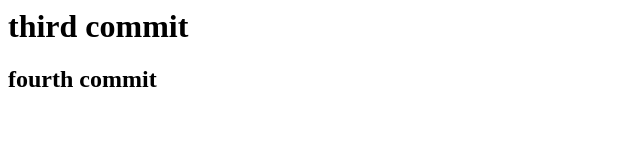
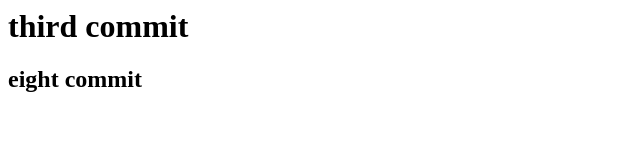
Before and after one commit to Dev-kenta/git_study, a plain HTML site: page index2.html in a window 1280 px wide. Shown: the full height of the page, 0-640 px from the left. Drawn offline with Linux system fonts and the light colour scheme.

Commit message:
eight commit

```diff
--- a/index2.html
+++ b/index2.html
@@ -4,6 +4,6 @@
 </head>
 <body>
 <h1>third commit</h1>
-<h2>fourth commit</h2>
+<h2>eight commit</h2>
 </body>
 </html>
```
